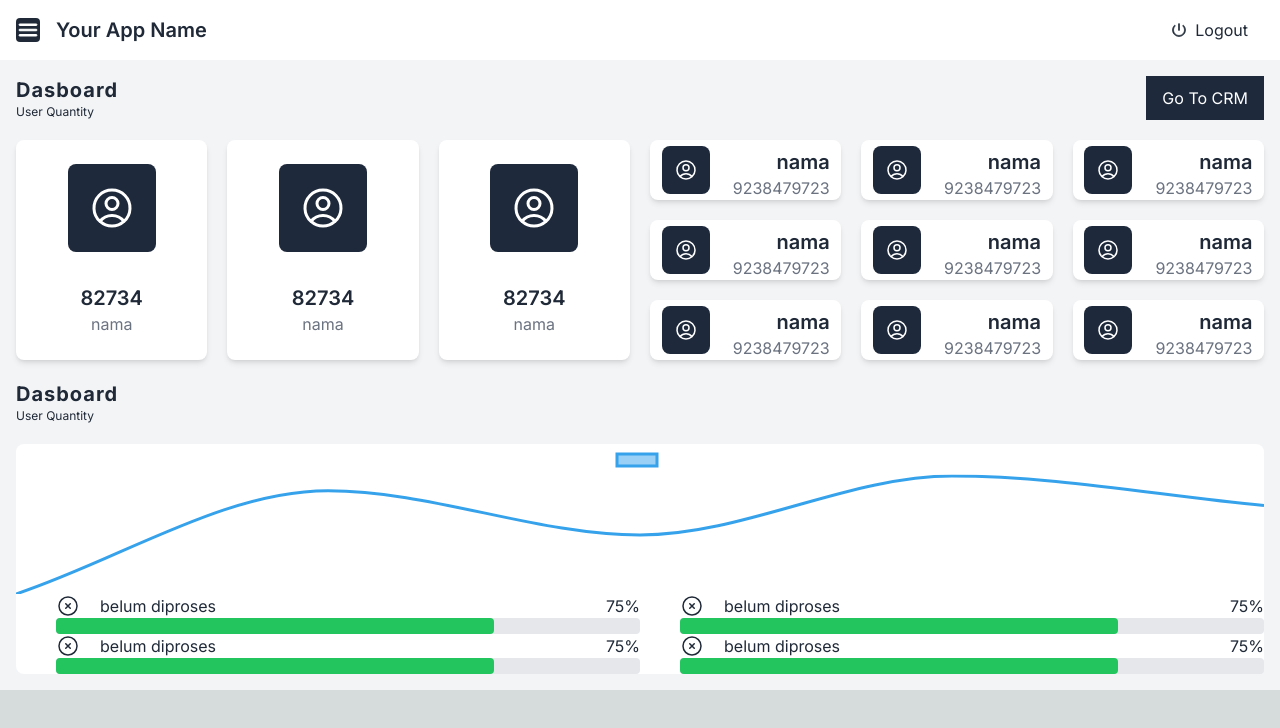
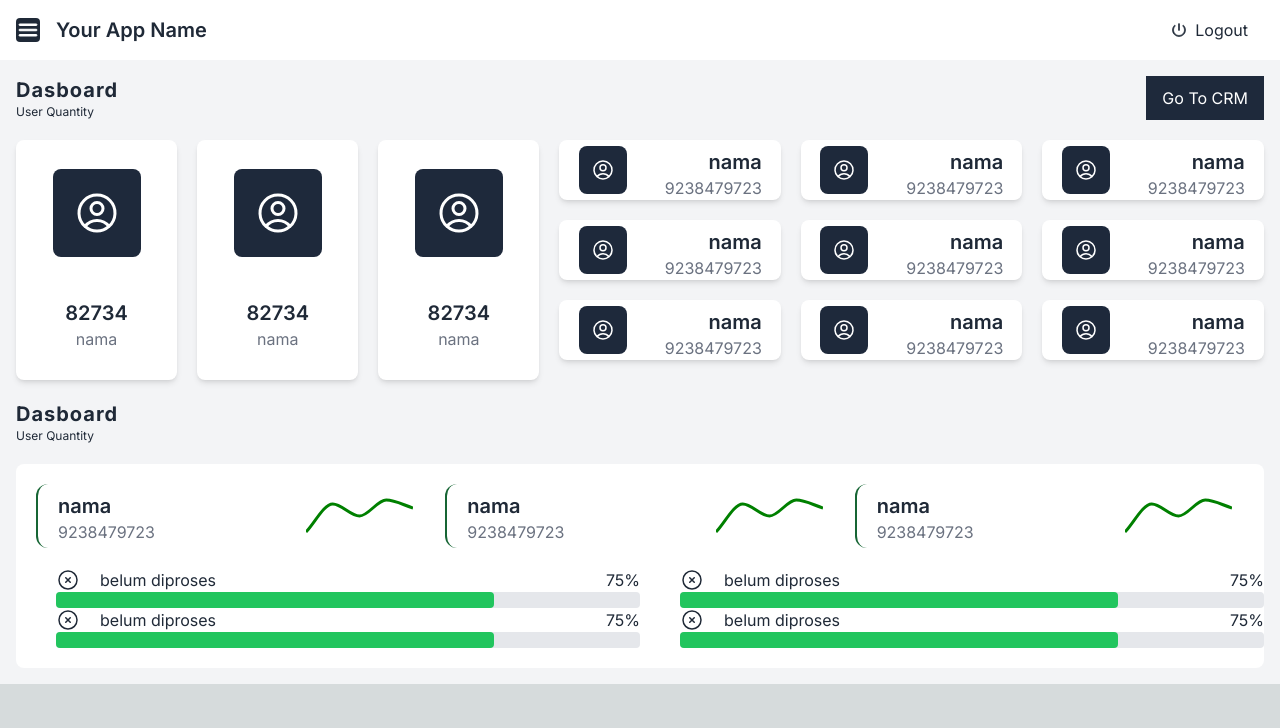
Before and after one commit to albaehaki/tes-ray-white, a Next.js app: page /dasboard in a window 1280 px wide. Shown: the top 728 px of the page. Built offline with nearby package versions, Linux system fonts and the light colour scheme.

Commit message:
menambah tampilan responsife di tampilan dasboard

```diff
--- a/app/dasboard/page.tsx
+++ b/app/dasboard/page.tsx
@@ -1,4 +1,4 @@
-"use client"
+"use client";
 import React from "react";
 
 // icon
@@ -8,12 +8,11 @@ import { UserCircleIcon, XCircleIcon } from "@heroicons/react/24/outline";
 import Card1 from "@/components/card1";
 import Card2 from "@/components/card2";
 import ProgressBar from "@/components/progressBar";
-import LineChart from "@/components/lineChart";
+import CardChart from "@/components/cardChart";
 
 const Page = () => {
-  const styleGrid = `grid gap-5 `;
-  const chartData = [10, 80, 50, 90, 70];
-  const chartLabels = ['Label 1', 'Label 2', 'Label 3', 'Label 4', 'Label 5'];
+  const styleGrid = `grid gap-5 grid-cols-3 md:grid-cols-1 pb-5`;
+
   return (
     <>
       <div className="grid grid-cols-2 justify-between">
@@ -25,10 +24,11 @@ const Page = () => {
           Go To CRM
         </button>
       </div>
-      <div className="grid grid-cols-6 gap-5 pt-5">
+      <div className="grid md:grid-cols-7 grid-cols-1 gap-5 pt-5">
         <Card1 />
         <Card1 />
         <Card1 />
+        <div className="md:col-span-4  md:grid grid-cols-3 gap-5">
           <div className={`${styleGrid} `}>
             <Card2 />
             <Card2 />
@@ -45,24 +45,25 @@ const Page = () => {
             <Card2 />
           </div>
         </div>
+      </div>
       <div className="grid grid-cols-2 justify-between pt-5">
         <div className="justify-self-start">
           <p className="font-bold text-xl tracking-wider">Dasboard</p>
           <p className="text-xs">User Quantity</p>
         </div>
       </div>
-      <div className="bg-white mt-5 w-auto min-h-[100px] rounded-lg">
-        <div className="grid grid-cols-4">
-        <LineChart data={chartData} labels={chartLabels}/>
+      <div className="bg-white mt-5 w-auto min-h-[100px] rounded-lg pb-5">
+        <div className="grid grid-cols-3 gap-5 p-5">
+          <CardChart />
+          <CardChart />
+          <CardChart />
         </div>
-
         <div className="grid grid-cols-2">
           <ProgressBar />
           <ProgressBar />
           <ProgressBar />
           <ProgressBar />
         </div>
-
       </div>
     </>
   );
--- a/components/card2.tsx
+++ b/components/card2.tsx
@@ -5,11 +5,11 @@ import { UserCircleIcon } from "@heroicons/react/24/outline";
 
 const Card2 = () => {
   return (
-    <div className="flex bg-white rounded-lg shadow-md">
+    <div className="md:flex grid bg-white rounded-lg shadow-md">
       <div className="text-center m-auto bg-slate-800 p-3 rounded-lg">
         <UserCircleIcon className="w-6 h-6 mx-auto text-white" />
       </div>
-      <div className="text-right m-auto">
+      <div className="md:text-right text-center m-auto">
         <p className="text-xl font-semibold mt-2">nama</p>
         <p className="text-gray-500">9238479723</p>
       </div>
--- /dev/null
+++ b/components/cardChart.tsx
@@ -0,0 +1,24 @@
+import React from 'react'
+
+// component
+import LineChart from './lineChart';
+
+const CardChart = () => {
+    const chartData = [10, 80, 50, 90, 70];
+  const chartLabels = ["Label 1", "Label 2", "Label 3", "Label 4", "Label 5"];
+  return (
+
+          <div className="flex justify-between border-l-2 rounded-xl border-green-800 h-16 gap-10">
+            <div className="text-left ml-5">
+              <p className="text-xl font-semibold mt-2">nama</p>
+              <p className="text-gray-500">9238479723</p>
+            </div>
+            <div className="p-3">
+              <LineChart data={chartData} labels={chartLabels} />
+            </div>
+          </div>
+
+  )
+}
+
+export default CardChart
--- a/components/lineChart.tsx
+++ b/components/lineChart.tsx
@@ -1,4 +1,3 @@
-"use client"
 import React, { useEffect, useRef } from 'react';
 import Chart from 'chart.js/auto';
 
@@ -9,10 +8,23 @@ interface LineChartProps {
 
 const LineChart: React.FC<LineChartProps> = ({ data, labels }) => {
   const chartRef = useRef<HTMLCanvasElement | null>(null);
+  const chartInstanceRef = useRef<Chart | null>(null); // Referensi ke instance grafik
 
-  useEffect(() => {
-    if (chartRef.current) {
-      new Chart(chartRef.current, {
+  // ...
+useEffect(() => {
+  if (chartRef.current) {
+    if (chartInstanceRef.current) {
+      chartInstanceRef.current.destroy();
+    }
+
+    const canvas = chartRef.current;
+    const context = canvas.getContext('2d');
+
+    // Periksa null sebelum menggunakan context
+    if (context) {
+      context.clearRect(0, 0, canvas.width, canvas.height);
+
+      const newChart = new Chart(canvas, {
         type: 'line',
         data: {
           labels: labels,
@@ -20,7 +32,7 @@ const LineChart: React.FC<LineChartProps> = ({ data, labels }) => {
             {
               label: '',
               data: data,
-              borderColor: '',
+              borderColor: 'green',
               fill: false,
               pointRadius: 0,
               cubicInterpolationMode: 'monotone',
@@ -28,22 +40,33 @@ const LineChart: React.FC<LineChartProps> = ({ data, labels }) => {
           ],
         },
         options: {
+          plugins: {
+            legend: {
+              display: false
+            }
+          },
           responsive: true,
           maintainAspectRatio: false,
           scales: {
             x: {
-              display: false, // Menyembunyikan sumbu X
+              display: false,
             },
             y: {
-              display: false, // Menyembunyikan sumbu Y
+              display: false,
             },
           },
         },
       });
+
+      chartInstanceRef.current = newChart;
     }
-  }, [data, labels]);
+  }
+}, [data, labels]);
+// ...
 
-  return <canvas ref={chartRef} />;
+
+  return <canvas className='w-1/2' ref={chartRef} />;
 };
 
+
 export default LineChart;
```
Lines whose indentation alone changed are shown as unchanged.
